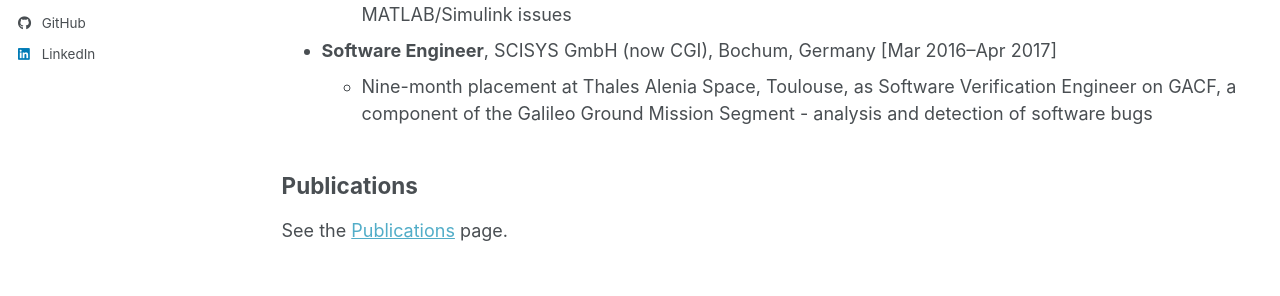
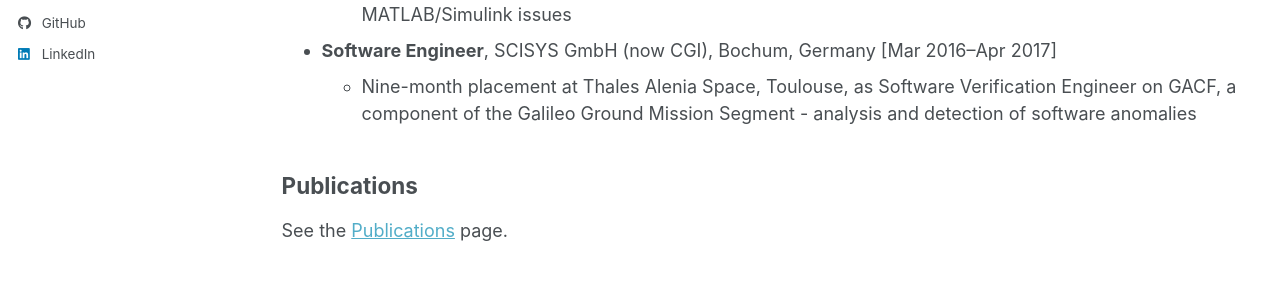
Before and after one commit to nickparnenzini/nickparnenzini.github.io, a Jekyll site: the page built from _pages/cv.md, in a window 1280 px wide and 900 px high, scrolled down 823 px. Shown: the part 431-727 px from the top of the window. Built offline with Jekyll 4.4.1, drawn with Linux system fonts in a browser that asks for light colours; a style sheet for code colours, icons or effects is not loaded.

Commit message:
Fixed cv/contacts

```diff
--- a/_config.yml
+++ b/_config.yml
@@ -13,7 +13,7 @@
   location         : "Atlanta, GA"
   employer         : "Georgia Institute of Technology"
   uri              :
-  email            : "[nparnenzini3@gatech.edu]"
+  email            : "nparnenzini3@gatech.edu"
 
   #googlescholar    : "[https://scholar.google.com/citations?user=XXXX]"
   #orcid            :
@@ -22,7 +22,7 @@
   github           : "nickparnenzini"
 
   bluesky          :
-  linkedin         : "[your-linkedin-handle]"
+  linkedin         : "parnenzini972"
 
 # Publication Category - The following the list of publication categories and their headings
 
--- a/_pages/cv.md
+++ b/_pages/cv.md
@@ -40,7 +40,7 @@
   * Built proof-of-concept demos (MATLAB, ROS/Gazebo) with application engineers to show product value to prospective customers
   * Contributed to internal feature development in C++ and MATLAB; supported customers on MATLAB/Simulink issues
 * **Software Engineer**, SCISYS GmbH (now CGI), Bochum, Germany [Mar 2016–Apr 2017]
-  * Nine-month placement at Thales Alenia Space, Toulouse, as Software Verification Engineer on GACF, a component of the Galileo Ground Mission Segment - analysis and detection of software bugs
+  * Nine-month placement at Thales Alenia Space, Toulouse, as Software Verification Engineer on GACF, a component of the Galileo Ground Mission Segment - analysis and detection of software anomalies
 
 ## Publications
 
```
Also changed, not shown: 1 other file.
